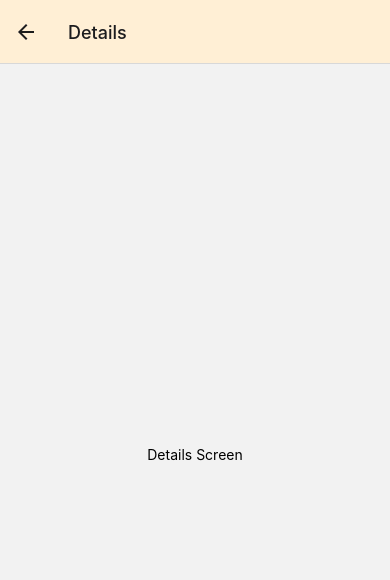
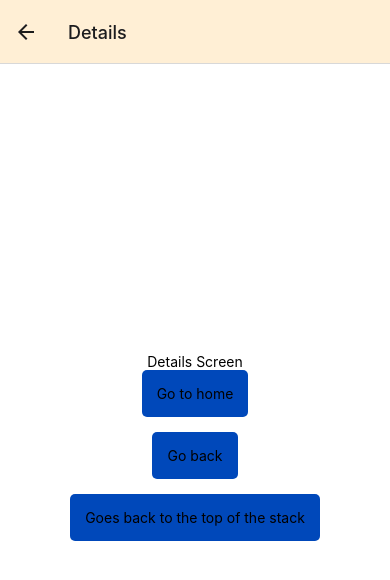
Before and after one commit to AnthonyLiang1117/NYPeaceOfMind, a React Native app: screen /Details in a window 390 px wide. Shown: the top 580 px of the page. Built offline with nearby package versions, Linux system fonts and the light colour scheme.

Commit message:
FEATURE: implement navigation methods to move between screens and seperate styles into its own file

```diff
--- a/App.js
+++ b/App.js
@@ -13,6 +13,7 @@ import DetailsScreen from "./components/DetailsScreen";
 
       Navigator: holds all the screen components together as its children and renders all our content onto the app
         - initialRouteName specifies whichever route to initialy load in
+        - will automatically include a back button when possible to go back if there are mulitple screens in the navigation stack
 */
 const Stack = createNativeStackNavigator();
 
--- a/components/DetailsScreen.jsx
+++ b/components/DetailsScreen.jsx
@@ -1,10 +1,24 @@
 import React from "react";
-import { View, Text } from "react-native";
+import { View, Text, TouchableOpacity } from "react-native";
+import styles from "../styles";
 
-function DetailsScreen() {
+function DetailsScreen({ navigation }) {
+  const { container, button } = styles;
   return (
-    <View style={{ flex: 1, alignItems: "center", justifyContent: "center" }}>
+    <View style={container}>
       <Text>Details Screen</Text>
+      <TouchableOpacity
+        style={button}
+        onPress={() => navigation.navigate("Home")}
+      >
+        <Text>Go to home</Text>
+      </TouchableOpacity>
+      <TouchableOpacity style={button} onPress={() => navigation.goBack()}>
+        <Text>Go back</Text>
+      </TouchableOpacity>
+      <TouchableOpacity style={button} onPress={() => navigation.popToTop()}>
+        <Text>Goes back to the top of the stack</Text>
+      </TouchableOpacity>
     </View>
   );
 }
--- a/components/HomeScreen.jsx
+++ b/components/HomeScreen.jsx
@@ -1,29 +1,31 @@
 import React from "react";
-import { TouchableOpacity, View, StyleSheet, Text } from "react-native";
+import { TouchableOpacity, View, Text } from "react-native";
 import { StatusBar } from "expo-status-bar";
+import styles from "../styles";
 
-function HomeScreen() {
+/*
+  Navigation:
+  - prop is passed into every Stack.Screen that is wrapped in Stack.Navigator
+  - .navigate(name of next screen we want to go to) is a built in method that moves you to specified screen
+    * meant to go to routes once, if its already at that route, it will do nothing
+  - .push() will allow you to trigger the same route to go deeper and deeper
+  - .goBack() for programmatically trigger action of going back to previous page in the stack (seen in DetailScreen.jsx)
+  - .popToTop() to programmically go back all the way to the first screen in the stack
+*/
+function HomeScreen({ navigation }) {
+  const { container, text, button } = styles;
   return (
-    <View style={styles.container}>
-      <Text style={styles.text}>Hello World!</Text>
+    <View style={container}>
+      <Text style={text}>Hello World!</Text>
+      <TouchableOpacity
+        style={button}
+        onPress={() => navigation.navigate("Details")}
+      >
+        <Text>Display Details</Text>
+      </TouchableOpacity>
       <StatusBar style="auto" />
     </View>
   );
 }
 
 export default HomeScreen;
-
-const styles = StyleSheet.create({
-  container: {
-    flex: 1,
-    backgroundColor: "#fff",
-    alignItems: "center",
-    justifyContent: "center",
-  },
-  text: {
-    backgroundColor: "whitesmoke",
-    color: "#4A90E2",
-    fontSize: 24,
-    padding: 10,
-  },
-});
--- /dev/null
+++ b/styles.js
@@ -0,0 +1,25 @@
+import { StyleSheet } from "react-native";
+
+const styles = StyleSheet.create({
+  container: {
+    flex: 1,
+    backgroundColor: "#fff",
+    alignItems: "center",
+    justifyContent: "center",
+  },
+  text: {
+    backgroundColor: "whitesmoke",
+    color: "#4A90E2",
+    fontSize: 24,
+    padding: 10,
+    marginBottom: 15,
+  },
+  button: {
+    backgroundColor: "#0048BA",
+    marginBottom: 15,
+    borderRadius: 5,
+    padding: 15,
+  },
+});
+
+export default styles;
```
